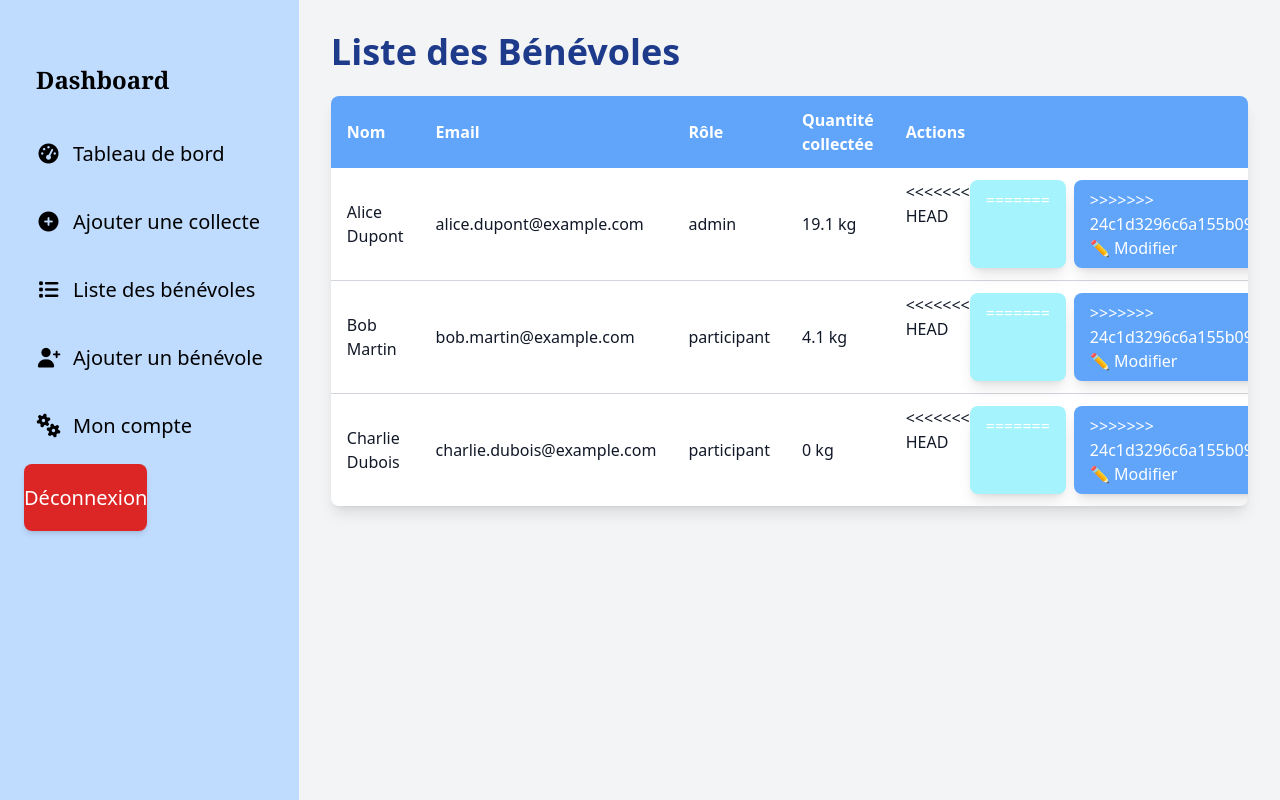
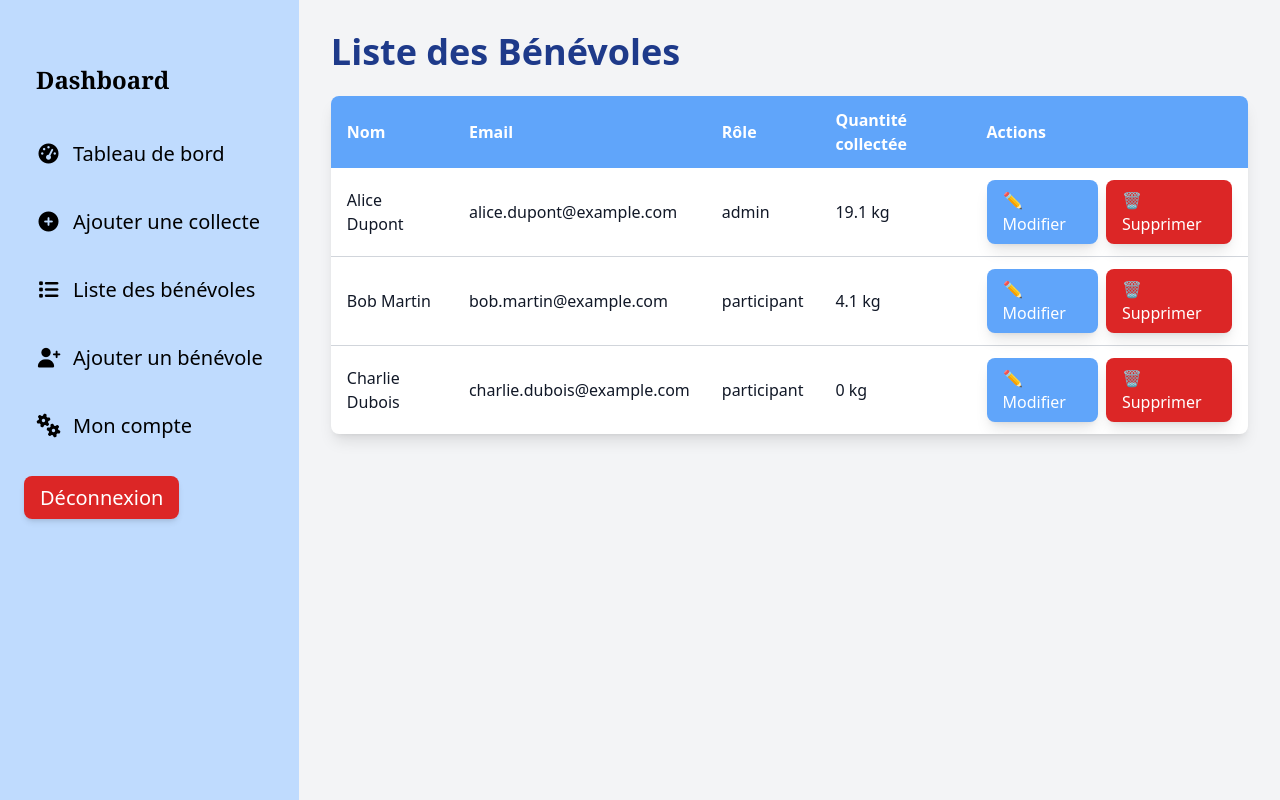
Before and after one commit to adatechschool/projet-backoffice-collecte-des-dechets-EcoTri, a PHP site: page /volunteer_list.php in a window 1280 px wide. Run offline with PHP 8.4, Linux system fonts and the light colour scheme; data comes from the database, SQL or seed files in the repository; some libraries are stand-ins or nearby versions.

Commit message:
update branche session

```diff
--- a/php/collection_add.php
+++ b/php/collection_add.php
@@ -57,7 +57,7 @@ if ($_SERVER["REQUEST_METHOD"] === "POST") {
             <li class = "list-none"><a href="my_account.php" class="text-xl flex items-center py-5 px-3 hover:bg-blue-400 rounded-lg"><i class="fas fa-cogs mr-3"></i> Mon compte</a></li>
 
         <div class="mt-6">
-        <button onclick="logout()" ><a href="login.php" class="text-xl w-full bg-red-600 hover:bg-red-700 text-white py-5 rounded-lg shadow-md">
+        <button onclick="logout()" ><a href="login.php" class="text-xl w-full bg-red-600 hover:bg-red-700 text-white px-4 py-2 rounded-lg shadow-md">
             Déconnexion </a>
         </button>
         </div>
--- a/php/collection_list.php
+++ b/php/collection_list.php
@@ -55,7 +55,7 @@ error_reporting(E_ALL);
             <li class = "list-none"><a href="user_add.php" class="text-xl flex items-center py-5 px-3 hover:bg-blue-400 rounded-lg"><i class="fas fa-user-plus mr-3"></i> Ajouter un bénévole</a></li>
             <li class = "list-none"><a href="my_account.php" class="text-xl flex items-center py-5 px-3 hover:bg-blue-400 rounded-lg"><i class="fas fa-cogs mr-3"></i> Mon compte</a></li>
         <div class="mt-6">
-        <button onclick="logout()" ><a href="login.php" class="text-xl w-full bg-red-600 hover:bg-red-700 text-white py-5 rounded-lg shadow-md">
+        <button onclick="logout()" ><a href="login.php" class="text-xl w-full bg-red-600 hover:bg-red-700 text-white px-4 py-2 rounded-lg shadow-md">
             Déconnexion </a>
         </button>
         </div>
--- a/php/my_account.php
+++ b/php/my_account.php
@@ -19,7 +19,7 @@
             <li class = "list-none"><a href="user_add.php" class="text-xl flex items-center py-5 px-3 hover:bg-blue-400 rounded-lg"><i class="fas fa-user-plus mr-3"></i> Ajouter un bénévole</a></li>
             <li class = "list-none"><a href="my_account.php" class="text-xl flex items-center py-5 px-3 hover:bg-blue-400 rounded-lg"><i class="fas fa-cogs mr-3"></i> Mon compte</a></li>
         <div class="mt-6">
-        <button onclick="logout()" ><a href="login.php" class="text-xl w-full bg-red-600 hover:bg-red-700 text-white py-5 rounded-lg shadow-md">
+        <button onclick="logout()" ><a href="login.php" class="text-xl w-full bg-red-600 hover:bg-red-700 text-white px-4 py-2 rounded-lg shadow-md">
         Déconnexion </a>
         </button>
         </div>
--- a/php/user_add.php
+++ b/php/user_add.php
@@ -42,7 +42,7 @@ if ($_SERVER["REQUEST_METHOD"] === "POST") {
                             class="fas fa-cogs mr-3"></i> Mon compte</a></li>
 
         <div class="mt-6">
-        <button onclick="logout()" ><a href="login.php" class="text-xl w-full bg-red-600 hover:bg-red-700 text-white py-5 rounded-lg shadow-md">
+        <button onclick="logout()" ><a href="login.php" class="text-xl w-full bg-red-600 hover:bg-red-700 text-white px-4 py-2 rounded-lg shadow-md">
          Déconnexion </a></button>
         </div>
     </div>
--- a/php/volunteer_edit.php
+++ b/php/volunteer_edit.php
@@ -63,7 +63,7 @@ if ($_SERVER["REQUEST_METHOD"] === "POST") {
                             class="fas fa-cogs mr-3"></i> Mon compte</a></li>
 
         <div class="mt-6">
-        <button onclick="logout()" ><a href="login.php" class="text-xl w-full bg-red-600 hover:bg-red-700 text-white py-5 rounded-lg shadow-md">
+        <button onclick="logout()" ><a href="login.php" class="text-xl w-full bg-red-600 hover:bg-red-700 text-white px-4 py-2 rounded-lg shadow-md">
              Déconnexion </a>
         </button>
         </div>
--- a/php/volunteer_list.php
+++ b/php/volunteer_list.php
@@ -45,7 +45,7 @@ $result = $query->fetchAll(PDO::FETCH_ASSOC);
             <li class = "list-none"><a href="my_account.php" class="text-xl flex items-center py-5 px-3 hover:bg-blue-400 rounded-lg"><i
                             class="fas fa-cogs mr-3"></i> Mon compte</a></li>
         <div class="mt-6">
-        <button onclick="logout()" ><a href="login.php" class="text-xl w-full bg-red-600 hover:bg-red-700 text-white py-5 rounded-lg shadow-md">
+        <button onclick="logout()" ><a href="login.php" class="text-xl w-full bg-red-600 hover:bg-red-700 text-white px-4 py-2 rounded-lg shadow-md">
             Déconnexion </a>
         </button>
         </div>
@@ -80,11 +80,7 @@ $result = $query->fetchAll(PDO::FETCH_ASSOC);
                     <td class="py-3 px-4"><?= htmlspecialchars($benevoles['role'], ENT_QUOTES, 'UTF-8') ?></td>
                     <td class="py-3 px-4"><?= htmlspecialchars($benevoles['QTÉ_Totale'], ENT_QUOTES, 'UTF-8') ?> kg</td> <!-- Affichage de QTÉ -->
                     <td class="py-3 px-4 flex space-x-2">
-<<<<<<< HEAD
-                    <a href="volunteer_edit.php?id=<?= $benevoles['id']?>" class="bg-cyan-200 hover:bg-cyan-600 text-white px-4 py-2 rounded-lg shadow-lg focus:outline-none focus:ring-2 focus:ring-blue-500 transition duration-200">
-=======
                     <a href="volunteer_edit.php?id=<?= $benevoles['id']?>"class="bg-blue-400 hover:bg-blue-500 text-white px-4 py-2 rounded-lg shadow-lg focus:outline-none focus:ring-2 focus:ring-blue-500 transition duration-200">
->>>>>>> 24c1d3296c6a155b09bbd80943c88e4583df22a7
                             ✏️ Modifier
                         </a>
                         <a href="volunteer_delete.php?id=<?= $benevoles['id'] ?>"
```
Also changed, not shown: 1 other file.
